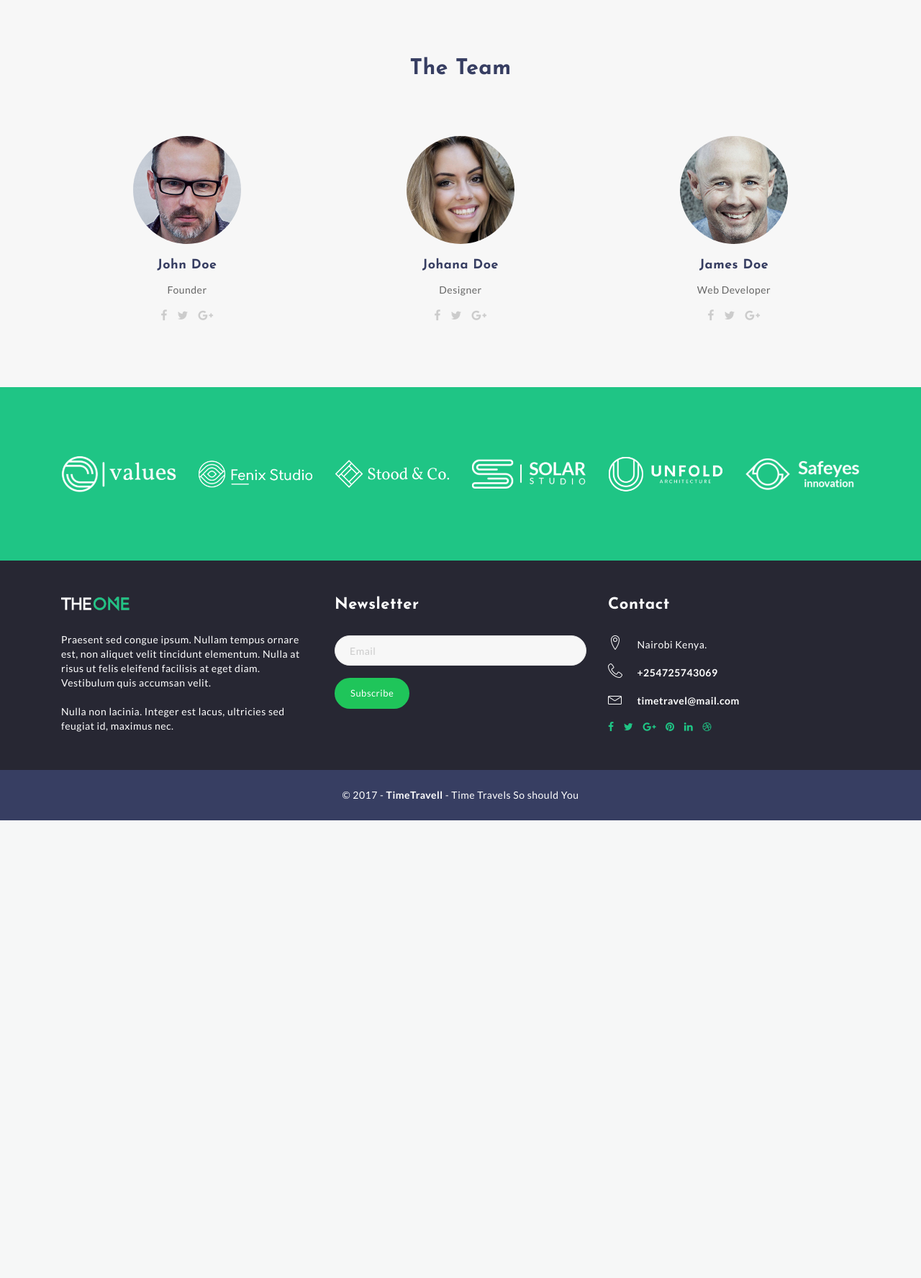
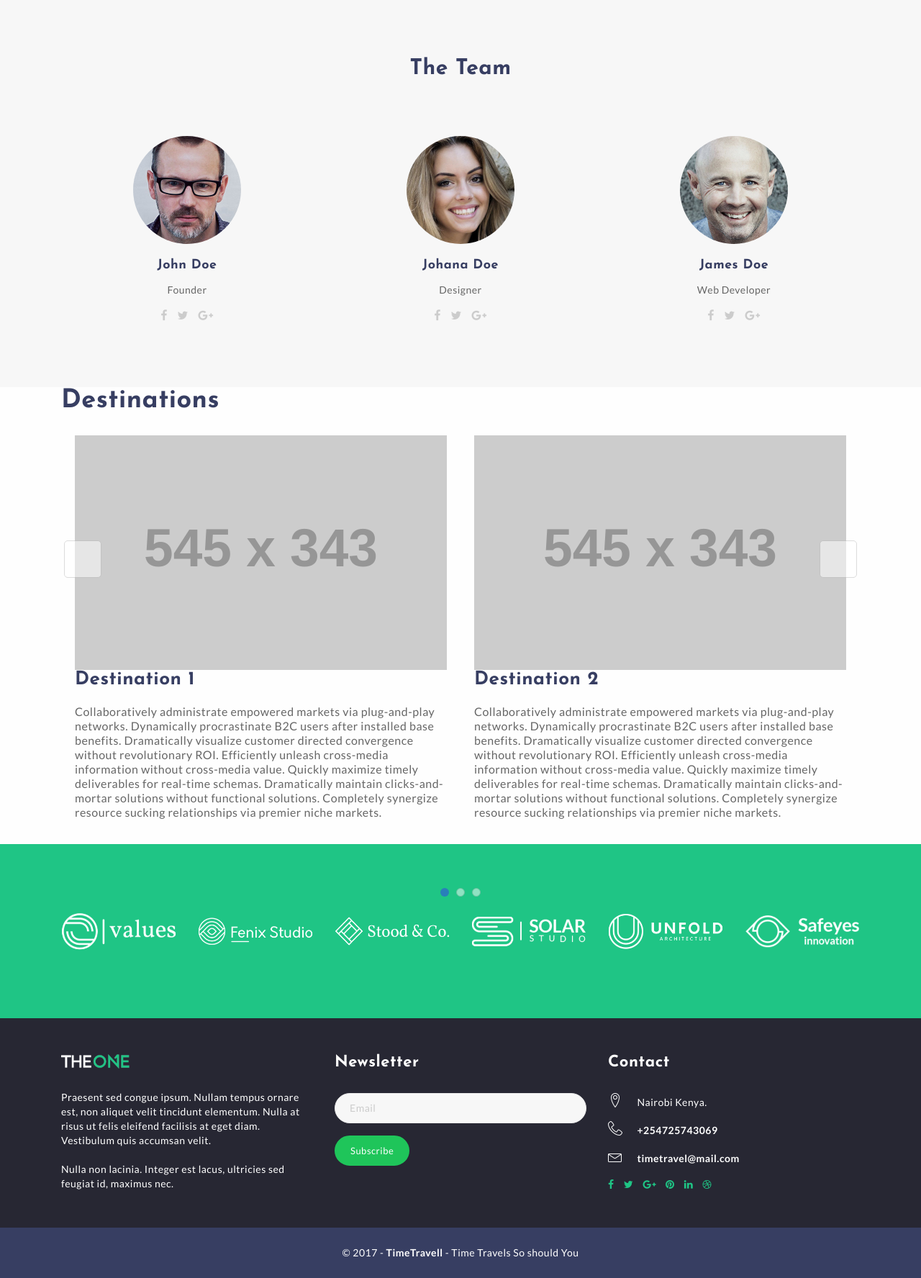
Before and after one commit to Ngahu/Booking, a Django app: page / in a window 1280 px wide. Shown: the part 2517-4293 px from the top of the page at 72% size. Before the commit the page ends 3657 px from the top, so only its background shows below. Run offline with Django 3.2, Linux system fonts and the light colour scheme; grey boxes labelled with a size stand in for pictures from a placeholder-image service; some libraries are stand-ins or nearby versions.

Commit message:
making of the section containing the content slider

```diff
--- /dev/null
+++ b/booking/static/css/home.css
@@ -0,0 +1,67 @@
+body {
+  background: #f7f7f7;
+}
+
+
+.thumbnail {
+  background: none;
+  border: 0;
+}
+
+.carousel-control.left {
+  background: none;
+}
+
+.carousel-control.right {
+  background: none;
+}
+
+a.left.carousel-control {
+  background: #fff;
+  border: 1px solid #b9b9b9;
+  -webkit-border-radius: 5px;
+  -moz-border-radius: 5px;
+  border-radius: 5px;
+  height: 52px;
+  margin: 150px 0 0 4px;
+  width: 52px;
+}
+
+a.right.carousel-control {
+  background: #fff;
+  border: 1px solid #b9b9b9;
+  -webkit-border-radius: 5px;
+  -moz-border-radius: 5px;
+  border-radius: 5px;
+  height: 52px;
+  margin: 150px 4px 0 0;
+  width: 52px;
+}
+
+.glyphicon.glyphicon-chevron-left {
+  margin-top: -20px;
+}
+
+.glyphicon.glyphicon-chevron-right {
+  margin-top: -20px;
+  margin-right: -13px;
+}
+
+.glyphicon.glyphicon-chevron-left:before, .glyphicon.glyphicon-chevron-right:before  {
+  color: #676767;
+  font-size: 18px;
+}
+
+ol.carousel-indicators {
+  margin-bottom: -100px;
+}
+
+ol.carousel-indicators li {
+  background: #fff;
+  border: 1px solid #b9b9b9;
+}
+
+ol.carousel-indicators li.active {
+  background: #2980b9;
+  border: 1px solid transparent;
+}
--- a/booking/templates/index.html
+++ b/booking/templates/index.html
@@ -11,6 +11,7 @@
 <title>Welcome|Home</title>
 <!-- bootstrap css -->
 <link rel="stylesheet" href='{% static "css/bootstrap.min.css" %}'>
+<link rel="stylesheet" href='{% static "css/home.css" %}'>
 <!-- css -->
 <link rel="stylesheet" href='{% static "css/style.css" %}'>
 <link rel="stylesheet" href='{% static "css/animate.css" %}'>
@@ -405,6 +406,104 @@
 </section>
 <!-- / team section 3col -->
 
+<section>
+<div class="container">
+  <div class="col-md-12">
+    <h1>Destinations</h1>
+
+    <div id="carousel-example-generic" class="carousel slide" data-ride="carousel">
+     <!-- Wrapper for slides -->
+      <div class="carousel-inner">
+        <div class="item active">
+          <div class="row">
+            <div class="col-sm-6 col-md-6">
+              <div class="thumbnail">
+                <img src="http://placehold.it/545x343">
+                  <h3>Destination 1</h3>
+                  <p>Collaboratively administrate empowered markets via plug-and-play networks. Dynamically procrastinate B2C users after installed base benefits. Dramatically visualize customer directed convergence without revolutionary ROI. Efficiently unleash cross-media information without cross-media value. Quickly maximize timely deliverables for real-time schemas. Dramatically maintain clicks-and-mortar solutions without functional solutions. Completely synergize resource sucking relationships via premier niche markets.</p>
+              </div>
+            </div>
+
+            <div class="col-sm-6 col-md-6">
+              <div class="thumbnail">
+                <img src="http://placehold.it/545x343">
+                <h3>Destination 2</h3>
+                <p>Collaboratively administrate empowered markets via plug-and-play networks. Dynamically procrastinate B2C users after installed base benefits. Dramatically visualize customer directed convergence without revolutionary ROI. Efficiently unleash cross-media information without cross-media value. Quickly maximize timely deliverables for real-time schemas. Dramatically maintain clicks-and-mortar solutions without functional solutions. Completely synergize resource sucking relationships via premier niche markets.</p>
+              </div>
+            </div>
+          </div>
+        </div>
+
+        <div class="item">
+          <div class="row">
+            <div class="col-sm-6 col-md-6">
+              <div class="thumbnail">
+                <img src="http://placehold.it/545x343">
+                  <h3>Destination 3</h3>
+                  <p>Collaboratively administrate empowered markets via plug-and-play networks. Dynamically procrastinate B2C users after installed base benefits. Dramatically visualize customer directed convergence without revolutionary ROI. Efficiently unleash cross-media information without cross-media value. Quickly maximize timely deliverables for real-time schemas. Dramatically maintain clicks-and-mortar solutions without functional solutions. Completely synergize resource sucking relationships via premier niche markets.</p>
+              </div>
+            </div>
+
+            <div class="col-sm-6 col-md-6">
+              <div class="thumbnail">
+                <img src="http://placehold.it/545x343">
+                <h3>Destination 4</h3>
+                <p>Collaboratively administrate empowered markets via plug-and-play networks. Dynamically procrastinate B2C users after installed base benefits. Dramatically visualize customer directed convergence without revolutionary ROI. Efficiently unleash cross-media information without cross-media value. Quickly maximize timely deliverables for real-time schemas. Dramatically maintain clicks-and-mortar solutions without functional solutions. Completely synergize resource sucking relationships via premier niche markets.</p>
+              </div>
+            </div>
+          </div>
+        </div>
+
+        <div class="item">
+          <div class="row">
+            <div class="col-sm-6 col-md-6">
+              <div class="thumbnail">
+                <img src="http://placehold.it/545x343">
+                  <h3>Destination 5</h3>
+                  <p>Collaboratively administrate empowered markets via plug-and-play networks. Dynamically procrastinate B2C users after installed base benefits. Dramatically visualize customer directed convergence without revolutionary ROI. Efficiently unleash cross-media information without cross-media value. Quickly maximize timely deliverables for real-time schemas. Dramatically maintain clicks-and-mortar solutions without functional solutions. Completely synergize resource sucking relationships via premier niche markets.</p>
+              </div>
+            </div>
+
+            <div class="col-sm-6 col-md-6">
+              <div class="thumbnail">
+                <img src="http://placehold.it/545x343">
+                <h3>Destination 6</h3>
+                <p>Collaboratively administrate empowered markets via plug-and-play networks. Dynamically procrastinate B2C users after installed base benefits. Dramatically visualize customer directed convergence without revolutionary ROI. Efficiently unleash cross-media information without cross-media value. Quickly maximize timely deliverables for real-time schemas. Dramatically maintain clicks-and-mortar solutions without functional solutions. Completely synergize resource sucking relationships via premier niche markets.</p>
+              </div>
+            </div>
+          </div>
+        </div>
+      </div>
+
+      <!-- Controls -->
+      <a class="left carousel-control" href="#carousel-example-generic" data-slide="prev">
+        <span class="glyphicon glyphicon-chevron-left"></span>
+      </a>
+      <a class="right carousel-control" href="#carousel-example-generic" data-slide="next">
+        <span class="glyphicon glyphicon-chevron-right"></span>
+      </a>
+
+      <!-- Indicators -->
+      <ol class="carousel-indicators">
+        <li data-target="#carousel-example-generic" data-slide-to="0" class="active"></li>
+        <li data-target="#carousel-example-generic" data-slide-to="1"></li>
+        <li data-target="#carousel-example-generic" data-slide-to="2"></li>
+      </ol>
+    </div>
+</div>
+
+
+
+</section>
+
+
+
+
+
+
+
+
+
 <!-- images carousel -->
 <div id="clients" class="primary-background">
     <div class="container">
```
